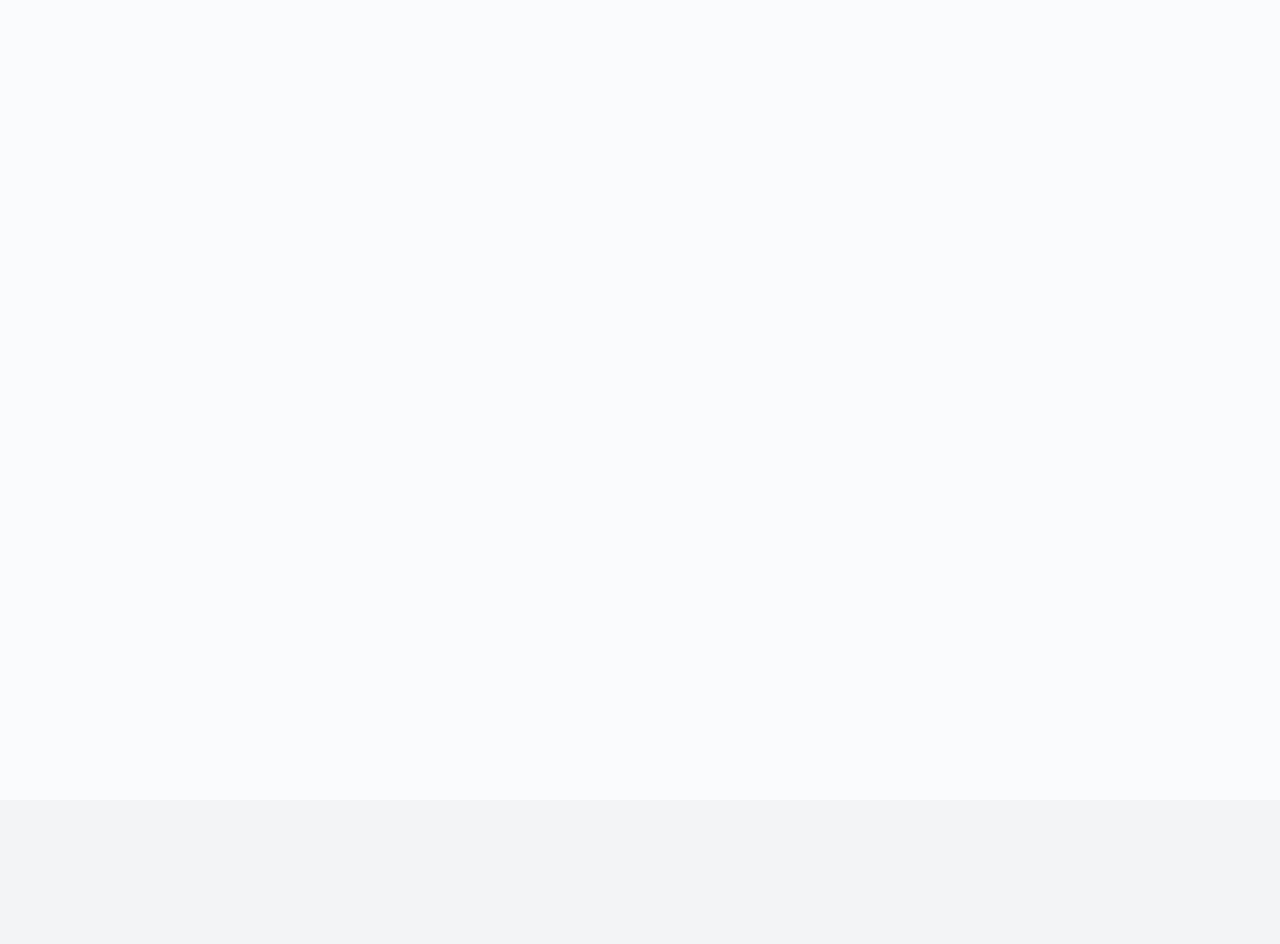
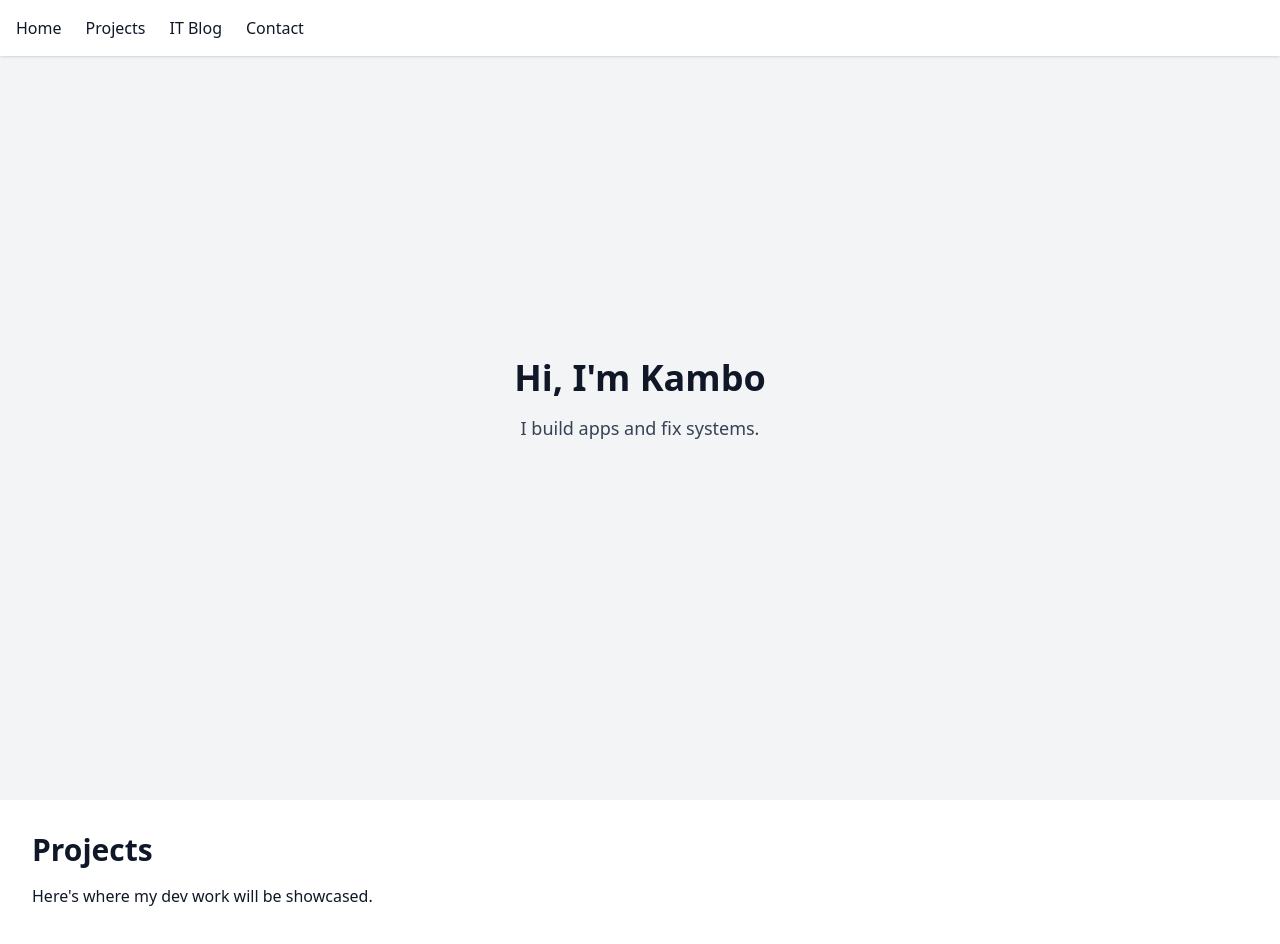
Before and after one commit to swirly-way/personal-portfolio, a React (Vite) app in the folder my-portfolio/: page / in a window 1280 px wide. Shown: the top 944 px of the page. Before the commit the page ends 800 px from the top, so only its background shows below. Built offline with nearby package versions, Linux system fonts and the light colour scheme.

Commit message:
Implemented navbar with buttons that transition smoothly to relative sections

```diff
--- a/my-portfolio/src/App.jsx
+++ b/my-portfolio/src/App.jsx
@@ -1,4 +1,3 @@
-import { Routes, Route } from "react-router-dom";
 import Navbar from "./components/Navbar";
 import Hero from "./components/Hero";
 import About from "./components/About";
@@ -7,6 +6,15 @@ import Contact from "./components/Contact";
 import ITBlog from "./components/ITBlog";
 
 function App() {
-  return <div className="min-h-screen bg-gray-50 text-gray-900"></div>;
+  return (
+    <div className="font-sans">
+      <Navbar />
+      <Hero />
+      <Projects />
+      <ITBlog />
+      <About />
+      <Contact />
+    </div>
+  );
 }
 export default App;
--- a/my-portfolio/src/components/About.jsx
+++ b/my-portfolio/src/components/About.jsx
@@ -1,6 +1,6 @@
 export default function About() {
   return (
-    <section id="about" className="min-h-screen p-8 bg-white">
+    <section id="about" className="min-h-screen p-8 bg-white scroll-mt-20">
       <h2 className="text-3xl font-semibold mb-4">About Me</h2>
       <p>A quick story about my journey.</p>
     </section>
--- a/my-portfolio/src/components/Contact.jsx
+++ b/my-portfolio/src/components/Contact.jsx
@@ -1,6 +1,6 @@
 export default function Contact() {
   return (
-    <section id="contact" className="min-h-screen p-8 bg-gray-100">
+    <section id="contact" className="min-h-screen p-8 bg-gray-100 scroll-mt-20">
       <h2 className="text-3xl font-semibold mb-4">Contact Me</h2>
       <p>Get in touch via email or LinkedIn</p>
     </section>
--- a/my-portfolio/src/components/ITBlog.jsx
+++ b/my-portfolio/src/components/ITBlog.jsx
@@ -1,6 +1,6 @@
 export default function ITBlog() {
   return (
-    <section id="itblog" className="min-h-screen p-8 bg-white">
+    <section id="itblog" className="min-h-screen p-8 bg-gray-100 scroll-mt-20">
       <h2 className="text-3xl font-semibold mb-4">Blog</h2>
       <p>Posts about troubleshooting and problem-solving</p>
     </section>
--- a/my-portfolio/src/components/Navbar.jsx
+++ b/my-portfolio/src/components/Navbar.jsx
@@ -1,5 +1,3 @@
-import { Link } from "react-router-dom";
-
 export default function Navbar() {
   return (
     <nav className="bg-white shadow p-4 flex gap-6 fixed top-0 w-full z-50">
@@ -9,7 +7,7 @@ export default function Navbar() {
       <a href="#projects" className="hover:text-blue-500">
         Projects
       </a>
-      <a href="#it" className="hover:text-blue-500">
+      <a href="#itblog" className="hover:text-blue-500">
         IT Blog
       </a>
       <a href="#contact" className="hover:text-blue-500">
--- a/my-portfolio/src/components/Projects.jsx
+++ b/my-portfolio/src/components/Projects.jsx
@@ -1,6 +1,6 @@
 export default function Projects() {
   return (
-    <section id="projects" className="min-h-screen p-8 bg-white">
+    <section id="projects" className="min-h-screen p-8 bg-white scroll-mt-20">
       <h2 className="text-3xl font-semibold mb-4">Projects</h2>
       <p>Here's where my dev work will be showcased.</p>
     </section>
--- a/my-portfolio/src/index.css
+++ b/my-portfolio/src/index.css
@@ -1,4 +1,8 @@
 @import "tailwindcss";
+
+html {
+  scroll-behavior: smooth;
+}
 
 body {
   @apply bg-gray-100 text-gray-900;
```
